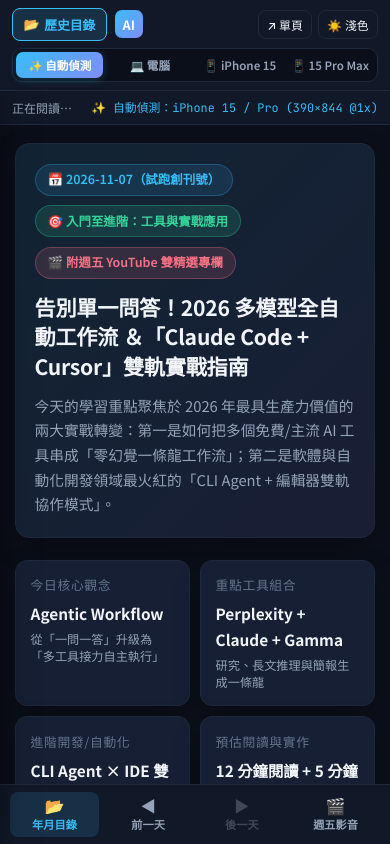
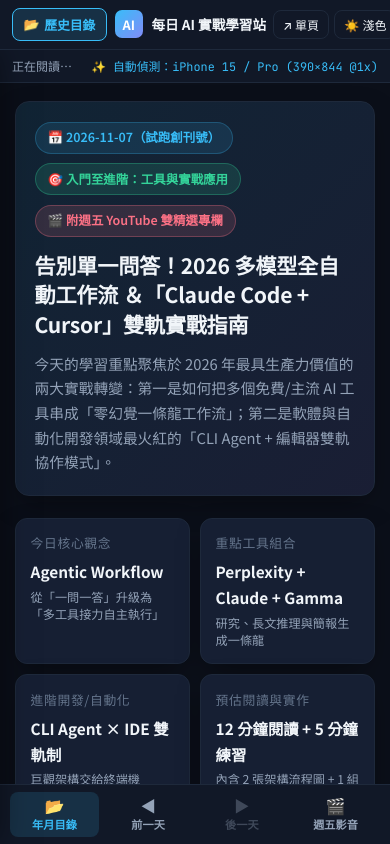
Before and after one commit to likewind45/ai-daily-hub, a plain HTML site: page index.html in a window 390 px wide. Drawn offline with Linux system fonts and the light colour scheme.

Commit message:
Remove manual device switcher UI and keep pure automatic resolution detection

```diff
--- a/index.html
+++ b/index.html
@@ -695,44 +695,23 @@
     /* Actual Physical Phone Screen Optimization (iPhone 15: 393px / iPhone 15 Pro Max: 430px) */
     @media (max-width: 768px) {
       .global-topbar {
-        display: grid;
-        grid-template-columns: 1fr auto;
-        grid-template-areas:
-          "left right"
-          "switcher switcher";
+        display: flex;
+        align-items: center;
+        justify-content: space-between;
         gap: 0.45rem;
         padding: 0.5rem 0.75rem;
         padding-top: max(0.5rem, env(safe-area-inset-top));
       }
 
       .topbar-left {
-        grid-area: left;
         min-width: 0;
         overflow: hidden;
       }
 
       .topbar-right {
-        grid-area: right;
         justify-content: flex-end;
         gap: 0.35rem;
         flex-shrink: 0;
-      }
-
-      .device-switcher {
-        grid-area: switcher;
-        width: 100%;
-        display: grid;
-        grid-template-columns: repeat(4, 1fr);
-      }
-
-      .device-btn {
-        justify-content: center;
-        padding: 0.32rem 0.15rem;
-        font-size: 0.72rem;
-      }
-
-      .device-spec {
-        display: none;
       }
 
       /* Hide QR button on real phone screen so topbar fits 100% cleanly */
@@ -741,12 +720,12 @@
       }
 
       .action-btn {
-        padding: 0.32rem 0.52rem;
-        font-size: 0.74rem;
+        padding: 0.32rem 0.55rem;
+        font-size: 0.75rem;
       }
 
       .brand span {
-        font-size: 0.82rem;
+        font-size: 0.85rem;
         overflow: hidden;
         text-overflow: ellipsis;
         white-space: nowrap;
@@ -758,7 +737,7 @@
       }
     }
 
-    @media (max-width: 460px) {
+    @media (max-width: 380px) {
       .brand span {
         display: none;
       }
@@ -778,22 +757,6 @@
         <div class="brand-icon">AI</div>
         <span>每日 AI 實戰學習站</span>
       </div>
-    </div>
-
-    <!-- One-Click Device Switcher (with Smart Auto-Detect) -->
-    <div class="device-switcher" role="group" aria-label="版面切換">
-      <button class="device-btn active" id="btnAuto" onclick="setDeviceMode('auto')">
-        <span>✨ 自動偵測</span>
-      </button>
-      <button class="device-btn" id="btnDesktop" onclick="setDeviceMode('desktop')">
-        <span>💻 電腦</span>
-      </button>
-      <button class="device-btn" id="btnIphone15" onclick="setDeviceMode('iphone15')">
-        <span>📱 iPhone 15</span>
-      </button>
-      <button class="device-btn" id="btnIphone15pm" onclick="setDeviceMode('iphone15pm')">
-        <span>📱 15 Pro Max</span>
-      </button>
     </div>
 
     <div class="topbar-right">
--- a/posts/2026-11-07.html
+++ b/posts/2026-11-07.html
@@ -730,7 +730,6 @@
     </a>
     <div class="nav-actions">
       <a href="../index.html" target="_top" class="btn-outline" id="backToHubBtn">📚 歷史學習入口</a>
-      <button class="btn-outline" id="viewModeToggle" onclick="togglePostViewMode()">📱 手機版</button>
       <button class="btn-outline" id="themeToggle" onclick="toggleTheme()">☀️ 切換淺色</button>
     </div>
   </nav>
```
Also changed, not shown: posts/2026-10-31.html (+0 -1 lines), posts/2026-11-01.html (+0 -1 lines), posts/2026-11-02.html (+0 -1 lines), posts/2026-11-03.html (+0 -1 lines), posts/2026-11-04.html (+0 -1 lines), posts/2026-11-05.html (+0 -1 lines), posts/2026-11-06.html (+0 -1 lines).
